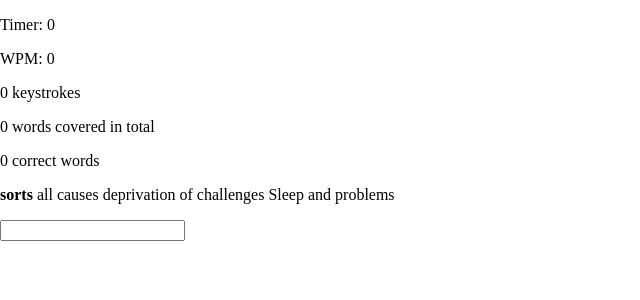
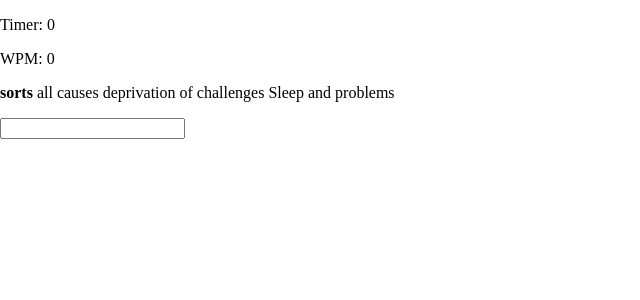
Before and after one commit to albert-dinh-01/TypingTest, a React (Create React App) app in the folder front/: page / in a window 1280 px wide. Shown: the top 300 px of the page, without its empty margins (0-640 px from the left). Built offline with nearby package versions, Linux system fonts and the light colour scheme.

Commit message:
Core functionalities down. Needs a reset button

```diff
--- a/front/src/components/TextField/TextField.tsx
+++ b/front/src/components/TextField/TextField.tsx
@@ -54,15 +54,6 @@ const Timer = (props: any) => {
 					noKeyStrokes / (5 * minutesElapsed) -
 						(totalWordsCovered - correctWords) / minutesElapsed || 0
 				).toFixed(0)}
-			</p>
-			<p className="" id="keystrokes">
-				{noKeyStrokes} keystrokes
-			</p>
-			<p className="" id="totalWordsCovered">
-				{totalWordsCovered || 0} words covered in total
-			</p>
-			<p className="" id="correctWords">
-				{correctWords || 0} correct words
 			</p>
 		</div>
 	);
```
